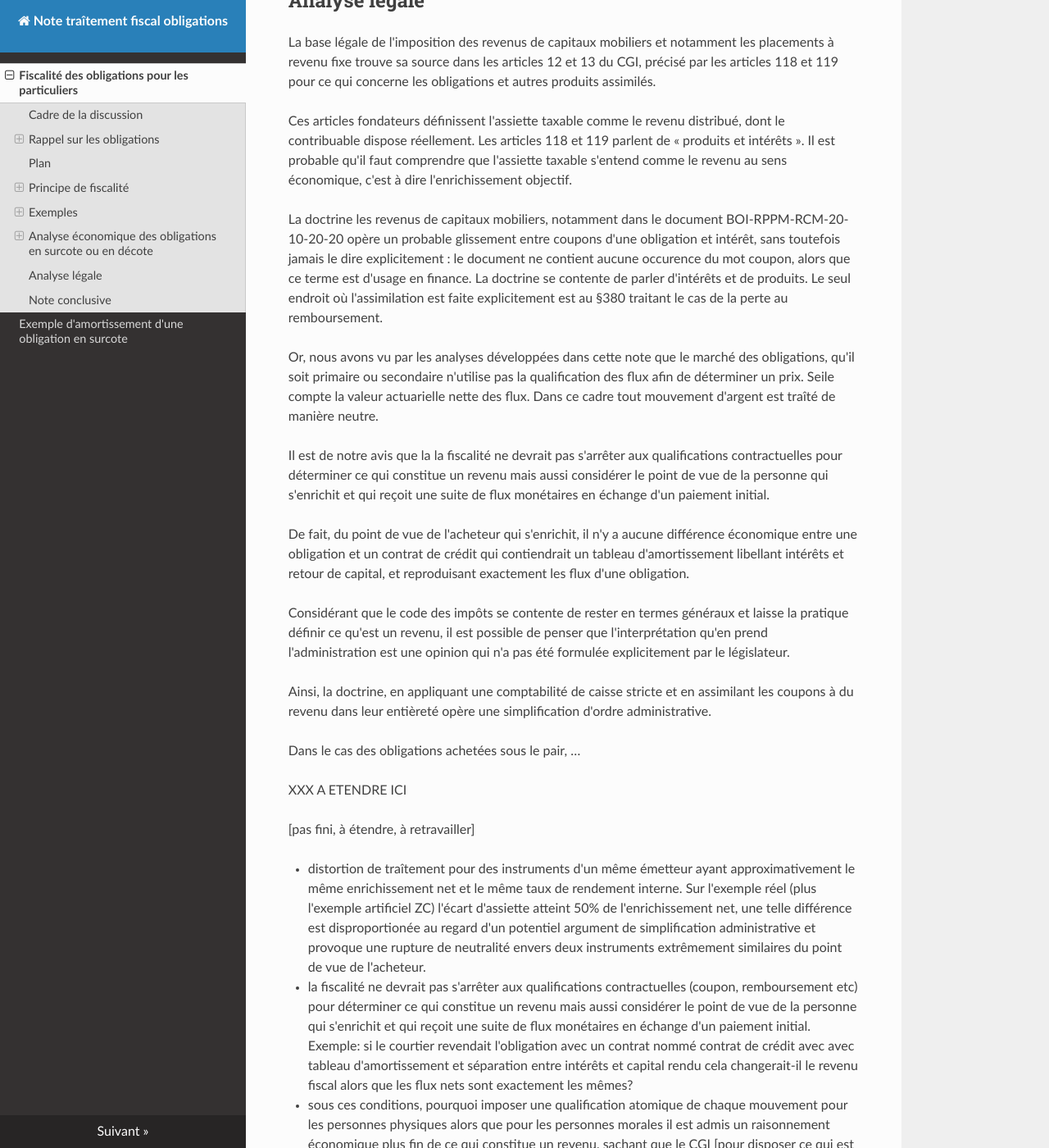
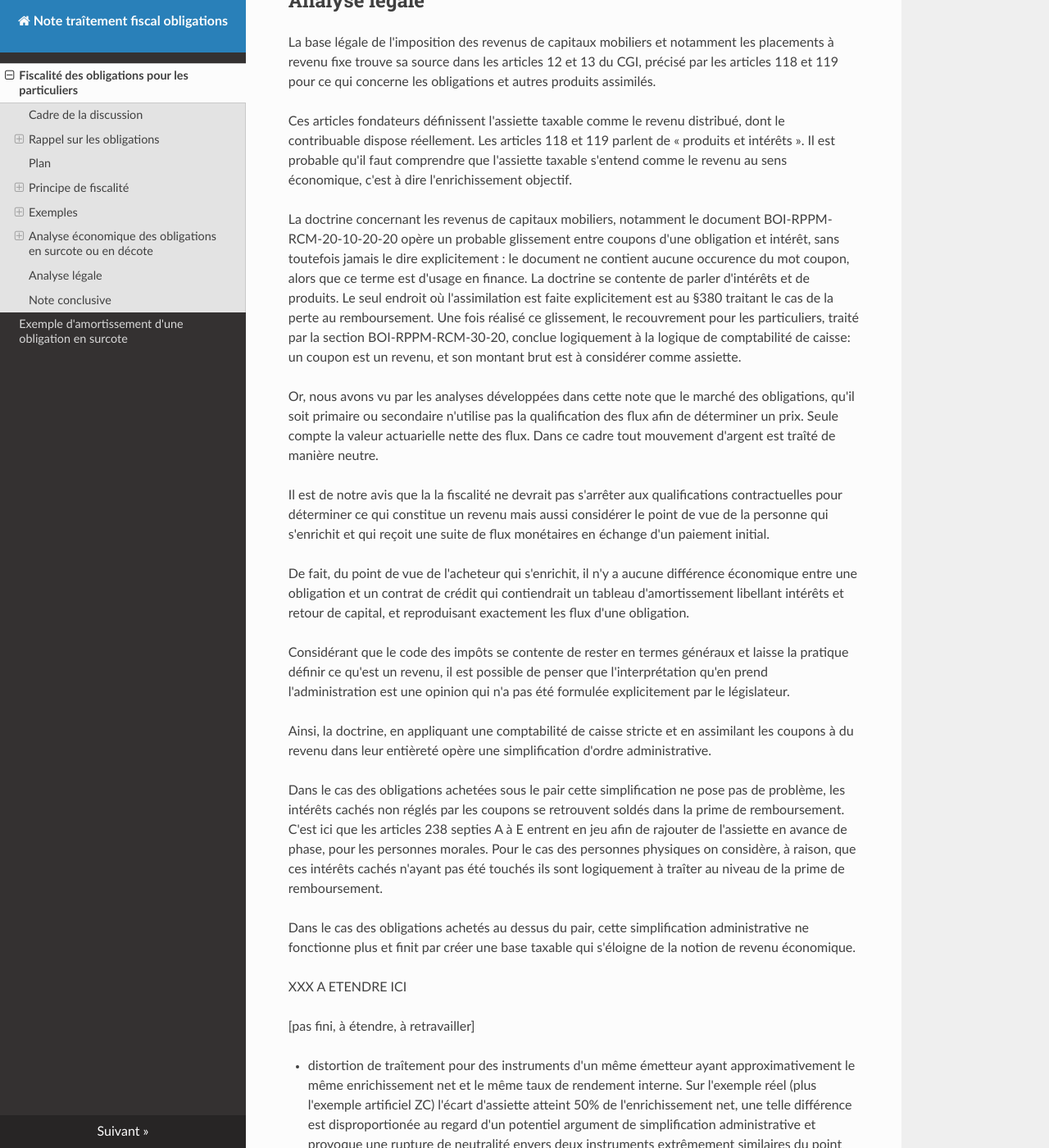
Before and after one commit to ConscritNeuneu/note-traitement-fiscal-obligations, an MkDocs documentation site: the page built from docs/note_fiscalisation_obligations.md, in a window 1280 px wide and 1400 px high, scrolled down 9141 px. Shown: the whole window at 82% size. Built offline with MkDocs 1.6.1, drawn with Linux system fonts in a browser that asks for light colours; nearby versions of some CDN libraries.

Commit message:
On continue le développement

```diff
--- a/docs/note_fiscalisation_obligations.md
+++ b/docs/note_fiscalisation_obligations.md
@@ -564,17 +564,20 @@ et 119 parlent de « produits et intérêts ». Il est probable qu'il faut
 comprendre que l'assiette taxable s'entend comme le revenu au sens
 économique, c'est à dire l'enrichissement objectif.
 
-La doctrine les revenus de capitaux mobiliers, notamment dans le document
+La doctrine concernant les revenus de capitaux mobiliers, notamment le document
 BOI-RPPM-RCM-20-10-20-20 opère un probable glissement entre coupons d'une
 obligation et intérêt, sans toutefois jamais le dire explicitement : le document
 ne contient aucune occurence du mot coupon, alors que ce terme est d'usage
 en finance. La doctrine se contente de parler d'intérêts et de produits. Le seul
 endroit où l'assimilation est faite explicitement est au §380 traitant le
-cas de la perte au remboursement.
+cas de la perte au remboursement. Une fois réalisé ce glissement, le
+recouvrement pour les particuliers, traité par la section BOI-RPPM-RCM-30-20,
+conclue logiquement à la logique de comptabilité de caisse: un coupon est un
+revenu, et son montant brut est à considérer comme assiette.
 
 Or, nous avons vu par les analyses développées dans cette note que le marché
 des obligations, qu'il soit primaire ou secondaire n'utilise pas la
-qualification des flux afin de déterminer un prix. Seile compte la valeur
+qualification des flux afin de déterminer un prix. Seule compte la valeur
 actuarielle nette des flux. Dans ce cadre tout mouvement d'argent est traîté
 de manière neutre.
 
@@ -597,7 +600,17 @@ Ainsi, la doctrine, en appliquant une comptabilité de caisse stricte et en
 assimilant les coupons à du revenu dans leur entièreté opère une
 simplification d'ordre administrative.
 
-Dans le cas des obligations achetées sous le pair, …
+Dans le cas des obligations achetées sous le pair cette simplification ne
+pose pas de problème, les intérêts cachés non réglés par les coupons se
+retrouvent soldés dans la prime de remboursement. C'est ici que les articles
+238 septies A à E entrent en jeu afin de rajouter de l'assiette en avance de
+phase, pour les personnes morales. Pour le cas des personnes physiques on
+considère, à raison, que ces intérêts cachés n'ayant pas été touchés ils
+sont logiquement à traîter au niveau de la prime de remboursement.
+
+Dans le cas des obligations achetés au dessus du pair, cette simplification
+administrative ne fonctionne plus et finit par créer une base taxable qui
+s'éloigne de la notion de revenu économique.
 
 XXX A ETENDRE ICI
 
```
